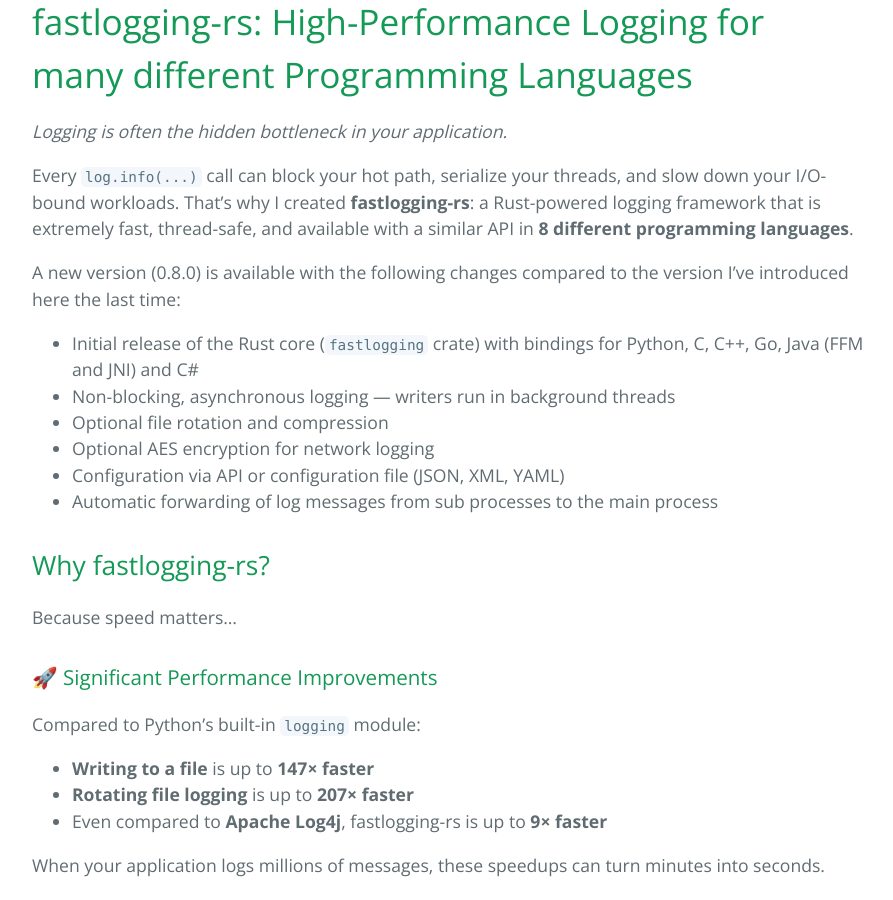
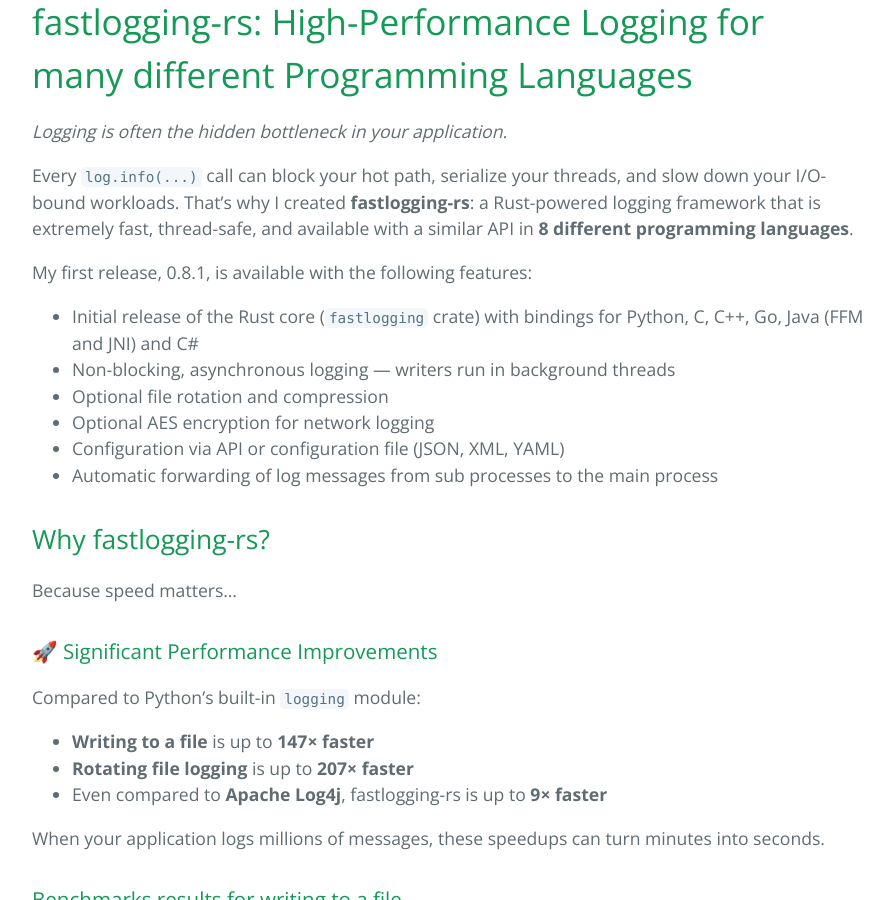
Before and after one commit to brmmm3/brmmm3.github.io, a Jekyll site: the page built from medium/medium-fastlogging-rs.md, in a window 1280 px wide and 900 px high, scrolled down 642 px. Shown: the whole window, without its empty margins (192-1085 px from the left). Built offline with Jekyll 4.4.1, drawn with Linux system fonts in a browser that asks for light colours; our own code applies the rules of GitHub Pages for plain Markdown files.

Commit message:
Update medium article

```diff
--- a/medium/medium-fastlogging-rs.md
+++ b/medium/medium-fastlogging-rs.md
@@ -4,7 +4,7 @@
 
 Every `log.info(...)` call can block your hot path, serialize your threads, and slow down your I/O-bound workloads. That's why I created **fastlogging-rs**: a Rust-powered logging framework that is extremely fast, thread-safe, and available with a similar API in **8 different programming languages**.
 
-A new version (0.8.0) is available with the following changes compared to the version I've introduced here the last time:
+My first release, 0.8.1, is available with the following features:
 
 - Initial release of the Rust core (`fastlogging` crate) with bindings for Python, C, C++, Go, Java (FFM and JNI) and C#
 - Non-blocking, asynchronous logging — writers run in background threads
```
